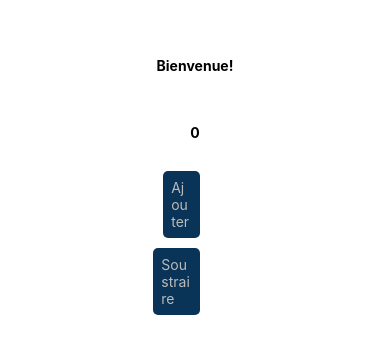
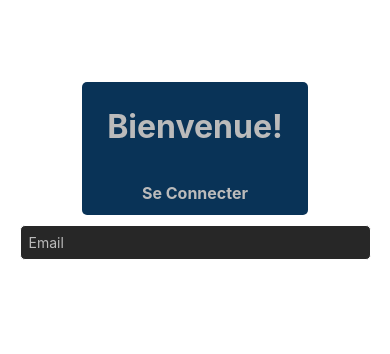
Before and after one commit to MehdiZed24/App-React-cours, a React Native app: screen / in a window 390 px wide. Shown: the part 246-600 px from the top of the page. Built offline with nearby package versions, Linux system fonts and the light colour scheme.

Commit message:
Début de la création du formulaire + Styles

```diff
--- a/App.js
+++ b/App.js
@@ -1,27 +1,31 @@
 import { StatusBar } from "expo-status-bar";
 import React from "react";
-import { StyleSheet, Text, TouchableOpacity, View } from "react-native";
+import { StyleSheet, Text, View, TextInput } from "react-native";
 import Button from "./components/Button.js";
 import { useState } from "react";
 
-
-
 export default function App() {
   const [count, setCount] = useState(0);
-  function onAdd() {
-    setCount(count + 1);
-  }
+  // function onAdd() {
+  //   setCount(count + 1);
+  // }
 
-  function onSub() {
-    setCount(count - 1);
-  }
+  // function onSub() {
+  //   setCount(count - 1);
+  // }
 
   return (
     <View style={styles.container}>
-      <Text style={styles.titre}>Bienvenue!</Text>
-      <Text style={styles.titre}>{count}</Text>
-      <Button name="Ajouter" onClick={onAdd}/>
-      <Button name="Soustraire" onClick={onSub} />
+      <View style={styles.header}>
+        <Text style={styles.titre}>Bienvenue!</Text>
+        <Text style={styles.text}>Se Connecter</Text>
+      </View>
+
+      {/*<Text style={styles.titre}>{count}</Text>
+       <Button name="Ajouter" onClick={onAdd}/>
+      <Button name="Soustraire" onClick={onSub} /> */}
+      <TextInput placeholder="Email" placeholderTextColor="#bbb" style={styles.input}/>
+
       <StatusBar style="auto" />
     </View>
   );
@@ -34,8 +38,31 @@ const styles = StyleSheet.create({
     justifyContent: "center",
     fontWeight: "bold",
   },
+  header: {
+    borderRadius: 5,
+    backgroundColor: "#093357",
+  },
   titre: {
     fontWeight: "bold",
     padding: 25,
+    fontSize: 32,
+    color: "#bbb",
+  },
+  text: {
+    fontWeight: "bold",
+    padding: 12,
+    fontSize: 16,
+    color: "#bbb",
+    textAlign: "center",
+  },
+  input: {
+    backgroundColor: "#272727",
+    borderWidth: 1,
+    padding: 8,
+    margin: 10,
+    width: "90%",
+    color: "#bbb",
+    borderRadius: 5,
+    borderColor: "#fff",
   },
 });
```
